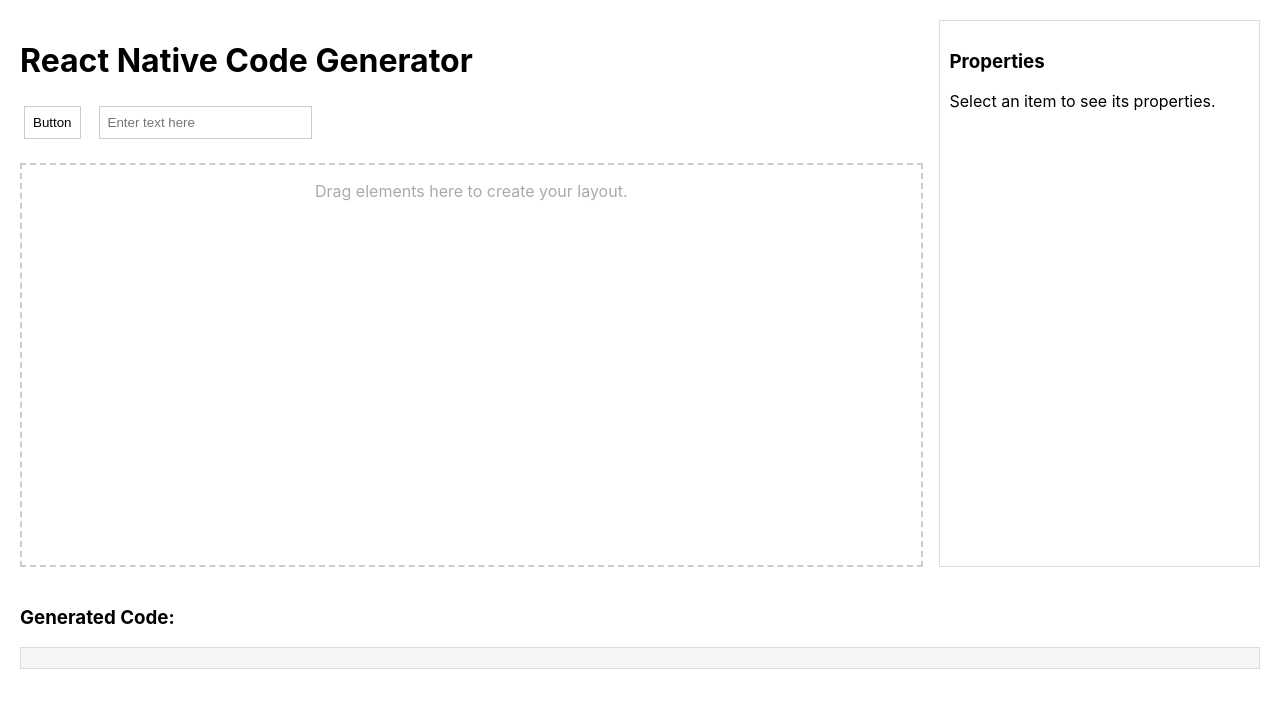
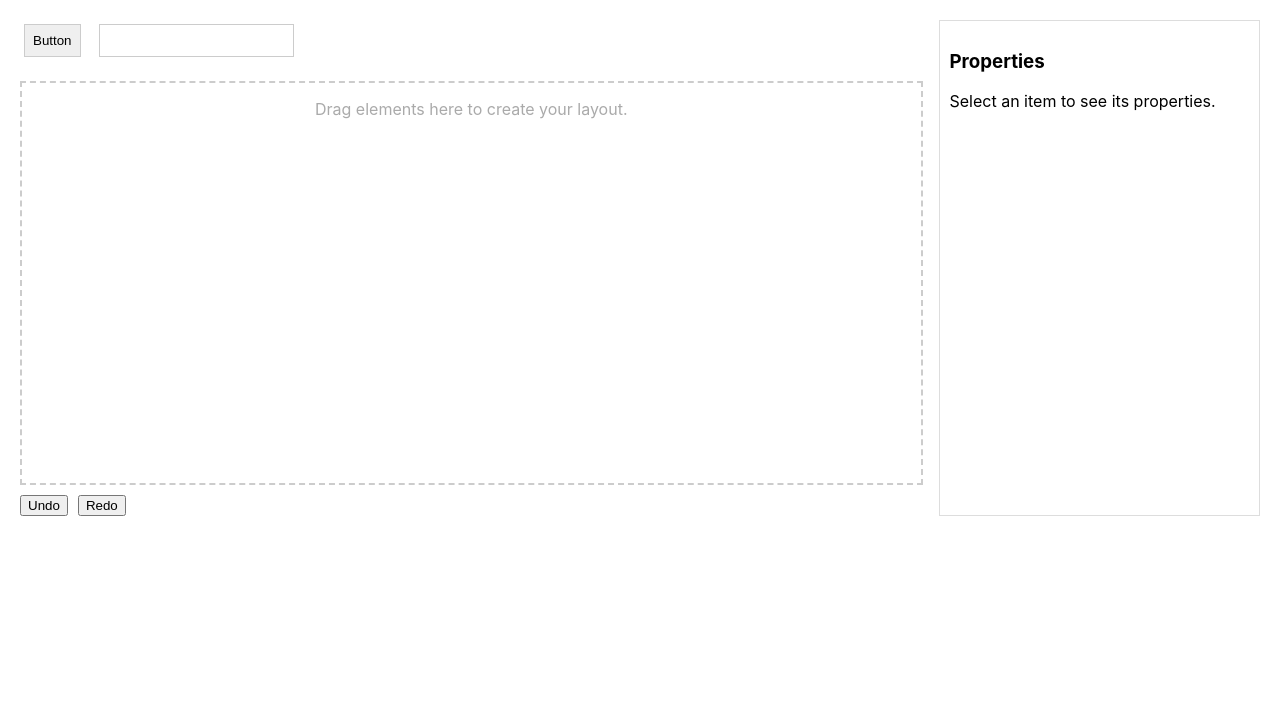
Before and after one commit to oneananda/react-native-code-generator, a React (Create React App) app: page / in a window 1280 px wide. Shown: the top 708 px of the page. Built offline with nearby package versions, Linux system fonts and the light colour scheme.

Commit message:
Avoid Duplicate

```diff
--- a/src/App.js
+++ b/src/App.js
@@ -5,45 +5,40 @@ import { v4 as uuidv4 } from 'uuid';
 
 const App = () => {
     const [droppedItems, setDroppedItems] = useState([]);
-  const [history, setHistory] = useState([]); // History stack for Undo
+    const [undoStack, setUndoStack] = useState([]);
+    const [redoStack, setRedoStack] = useState([]);
     const [selectedItemId, setSelectedItemId] = useState(null);
 
     const getId = () => 'unikid' + uuidv4().replace(/-/g, '').slice(0, 10);
 
-  // Save the current state to history
-  const saveToHistory = () => {
-    setHistory((prev) => [...prev, droppedItems]);
+    const pushToUndoStack = (state) => {
+        setUndoStack((prev) => [...prev, JSON.parse(JSON.stringify(state))]);
+        setRedoStack([]);
     };
 
     const handleDrop = (item, offset) => {
-    saveToHistory(); // Save the current state before making changes
-
         const canvasRect = document
             .querySelector('div[style*="border: 2px dashed"]')
             .getBoundingClientRect();
 
-    setDroppedItems((prev) => {
-      const isExisting = prev.some((existingItem) => existingItem.id === item.id);
+        pushToUndoStack(droppedItems);
 
-      if (isExisting) {
-        return prev;
-      }
-
-      return [
+        setDroppedItems((prev) => [
             ...prev,
             {
                 ...item,
-          id: item.id || getId(),
+                id: getId(), // Always generate a unique ID for each drop
                 top: offset.y - canvasRect.top,
                 left: offset.x - canvasRect.left,
                 style: { color: '#000000', backgroundColor: '#ffffff' },
             },
-      ];
-    });
+        ]);
     };
 
+
     const updateItemPosition = (id, left, top) => {
-    saveToHistory(); // Save state before updating position
+        console.log(`Updating position: ID=${id}, Left=${left}, Top=${top}`);
+        if (!id || typeof left !== 'number' || typeof top !== 'number') return;
 
         setDroppedItems((prev) =>
             prev.map((item) =>
@@ -55,8 +50,7 @@ const App = () => {
     };
 
     const updateItemStyle = (id, key, value) => {
-    saveToHistory(); // Save state before updating styles
-
+        pushToUndoStack(droppedItems);
         setDroppedItems((prev) =>
             prev.map((item) =>
                 item.id === id
@@ -66,26 +60,41 @@ const App = () => {
         );
     };
 
-  const handleUndo = () => {
-    console.log("Ctrl+Z pressed!");
-    console.log(history.length);
-    if (history.length > 0) {
-      const previousState = history[history.length - 1];
-      setHistory((prev) => prev.slice(0, -1)); // Remove the last state from history
-      setDroppedItems(previousState); // Revert to the previous state
+    const undoLastAction = () => {
+        if (undoStack.length > 0) {
+            const previousState = undoStack[undoStack.length - 1];
+            setRedoStack((prev) => [JSON.parse(JSON.stringify(droppedItems)), ...prev]);
+            setDroppedItems([...previousState]);
+            setUndoStack((prev) => prev.slice(0, -1));
+        }
+    };
+
+    const redoLastAction = () => {
+        if (redoStack.length > 0) {
+            const nextState = redoStack[0];
+            pushToUndoStack(droppedItems);
+            setDroppedItems([...nextState]);
+            setRedoStack((prev) => prev.slice(1));
         }
     };
 
     useEffect(() => {
-    const handleKeyPress = (e) => {
-      if (e.ctrlKey && e.key === 'z') {
-        handleUndo(); // Call undo when Ctrl + Z is pressed
+        const handleKeyDown = (e) => {
+            if ((e.ctrlKey || e.metaKey) && e.key === 'z') {
+                e.preventDefault();
+                undoLastAction();
+            } else if ((e.ctrlKey || e.metaKey) && e.key === 'y') {
+                e.preventDefault();
+                redoLastAction();
             }
         };
 
-    document.addEventListener('keydown', handleKeyPress);
-    return () => document.removeEventListener('keydown', handleKeyPress); // Cleanup
-  }, [history]);
+        window.addEventListener('keydown', handleKeyDown);
+
+        return () => {
+            window.removeEventListener('keydown', handleKeyDown);
+        };
+    }, [undoStack, redoStack, droppedItems]);
 
     const selectedItem = droppedItems.find((item) => item.id === selectedItemId);
 
@@ -93,17 +102,23 @@ const App = () => {
         <div style={{ display: 'flex', padding: '20px', flexDirection: 'column' }}>
             <div style={{ display: 'flex' }}>
                 <div style={{ flex: 3 }}>
-          <h1>React Native Code Generator</h1>
                     <div style={{ display: 'flex', gap: '10px' }}>
                         <DraggableElement name="Button" />
                         <DraggableElement name="Text Box" />
                     </div>
                     <DropZone
                         droppedItems={droppedItems}
+                        updateItemPosition={updateItemPosition}
                         onDrop={handleDrop}
-            updateItemPosition={updateItemPosition}
                         onSelectItem={setSelectedItemId}
+                        pushToUndoStack={pushToUndoStack}
                     />
+                    <button onClick={undoLastAction} style={{ marginTop: '10px' }}>
+                        Undo
+                    </button>
+                    <button onClick={redoLastAction} style={{ marginTop: '10px', marginLeft: '10px' }}>
+                        Redo
+                    </button>
                 </div>
                 <div style={{ flex: 1, marginLeft: '20px', padding: '10px', border: '1px solid #ddd' }}>
                     <h3>Properties</h3>
@@ -139,19 +154,6 @@ const App = () => {
                     )}
                 </div>
             </div>
-      <div style={{ marginTop: '20px' }}>
-        <h3>Generated Code:</h3>
-        <pre
-          style={{
-            background: '#f5f5f5',
-            padding: '10px',
-            border: '1px solid #ddd',
-            overflowX: 'auto',
-          }}
-        >
-          {/* Display generated code here */}
-        </pre>
-      </div>
         </div>
     );
 };
--- a/src/components/DraggableElement.js
+++ b/src/components/DraggableElement.js
@@ -4,35 +4,15 @@ import { useDrag } from 'react-dnd';
 const DraggableElement = ({ name }) => {
     const [, dragRef] = useDrag(() => ({
         type: 'ELEMENT',
-    item: { name },
+        item: { name }, // No ID here
     }));
 
     const renderElement = () => {
         switch (name) {
             case 'Button':
-        return (
-          <button
-            style={{
-              padding: '8px',
-              border: '1px solid #ccc', // Add border here for the button
-              backgroundColor: 'white',
-            }}
-          >
-            Button
-          </button>
-        );
+                return <button style={{ padding: '8px', border: '1px solid #ccc' }}>Button</button>;
             case 'Text Box':
-        return (
-          <input
-            type="text"
-            style={{
-              padding: '8px',
-              width: '100%',
-              border: '1px solid #ccc', // Add border here for the input
-            }}
-            placeholder="Enter text here"
-          />
-        );
+                return <input type="text" style={{ padding: '8px', border: '1px solid #ccc' }} />;
             default:
                 return <div>{name}</div>;
         }
@@ -41,12 +21,7 @@ const DraggableElement = ({ name }) => {
     return (
         <div
             ref={dragRef}
-      style={{
-        margin: '4px',
-        cursor: 'move',
-        backgroundColor: 'white',
-        display: 'inline-block', // Prevent the parent div from expanding
-      }}
+            style={{ margin: '4px', cursor: 'move', backgroundColor: 'white', display: 'inline-block' }}
         >
             {renderElement()}
         </div>
--- a/src/components/DropZone.js
+++ b/src/components/DropZone.js
@@ -2,66 +2,33 @@ import React from 'react';
 import { useDrop } from 'react-dnd';
 import { useDrag } from 'react-dnd';
 
-const DroppedItem = ({ item, updateItemPosition, onSelectItem }) => {
+const DroppedItem = ({ item, updateItemPosition, onSelectItem, pushToUndoStack }) => {
     const [, dragRef] = useDrag(() => ({
         type: 'ELEMENT',
-    item: { id: item.id },
+        item: { ...item },
     }));
 
     const renderContent = () => {
         switch (item.name) {
             case 'Button':
-        return (
-          <button
-            style={{
-              padding: '8px',
-              cursor: 'pointer',
-              border: '1px solid #ccc', // Specific border for the button
-              backgroundColor: 'white',
-              ...item.style,
-            }}
-          >
-            Button
-          </button>
-        );
+                return <button style={{ ...item.style }}>Button</button>;
             case 'Text Box':
-        return (
-          <input
-            type="text"
-            style={{
-              width: '100%',
-              padding: '8px',
-              border: '1px solid #ccc', // Specific border for the text box
-              ...item.style,
-            }}
-            placeholder="Enter text here"
-          />
-        );
+                return <input type="text" style={{ ...item.style }} placeholder="Enter text here" />;
             default:
-        return (
-          <div
-            style={{
-              border: '1px solid #ccc', // Default border for custom elements
-              padding: '8px',
-              backgroundColor: 'white',
-            }}
-          >
-            {item.name}
-          </div>
-        );
+                return <div style={{ ...item.style }}>{item.name}</div>;
         }
     };
 
     return (
         <div
             ref={dragRef}
-      onClick={() => onSelectItem(item.id)} // Handle item selection
+            onClick={() => onSelectItem(item.id)}
             style={{
                 position: 'absolute',
-        top: item.top,
-        left: item.left,
+                top: item.top ?? 0,
+                left: item.left ?? 0,
                 cursor: 'pointer',
-        ...item.style, // Custom styles from the item object
+                ...item.style,
             }}
         >
             {renderContent()}
@@ -69,10 +36,13 @@ const DroppedItem = ({ item, updateItemPosition, onSelectItem }) => {
     );
 };
 
-const DropZone = ({ droppedItems, updateItemPosition, onDrop, onSelectItem }) => {
+const DropZone = ({ droppedItems, updateItemPosition, onDrop, onSelectItem, pushToUndoStack }) => {
     const [, dropRef] = useDrop(() => ({
         accept: 'ELEMENT',
         hover: (draggedItem, monitor) => {
+            console.log('Dragged Item:', draggedItem);
+            if (!draggedItem) return;
+
             const canvasRect = document
                 .querySelector('div[style*="border: 2px dashed"]')
                 .getBoundingClientRect();
@@ -85,6 +55,7 @@ const DropZone = ({ droppedItems, updateItemPosition, onDrop, onSelectItem }) =>
 
             updateItemPosition(draggedItem.id, newLeft, newTop);
         },
+
         drop: (item, monitor) => {
             if (!monitor.didDrop()) {
                 const offset = monitor.getClientOffset();
@@ -99,7 +70,7 @@ const DropZone = ({ droppedItems, updateItemPosition, onDrop, onSelectItem }) =>
             style={{
                 width: '100%',
                 height: '400px',
-        border: '2px dashed #ccc', // Canvas border
+                border: '2px dashed #ccc',
                 marginTop: '20px',
                 position: 'relative',
                 backgroundColor: 'white',
@@ -111,6 +82,7 @@ const DropZone = ({ droppedItems, updateItemPosition, onDrop, onSelectItem }) =>
                     item={item}
                     updateItemPosition={updateItemPosition}
                     onSelectItem={onSelectItem}
+                    pushToUndoStack={() => pushToUndoStack(droppedItems)}
                 />
             ))}
             {!droppedItems.length && (
```
Lines whose indentation alone changed are shown as unchanged.
